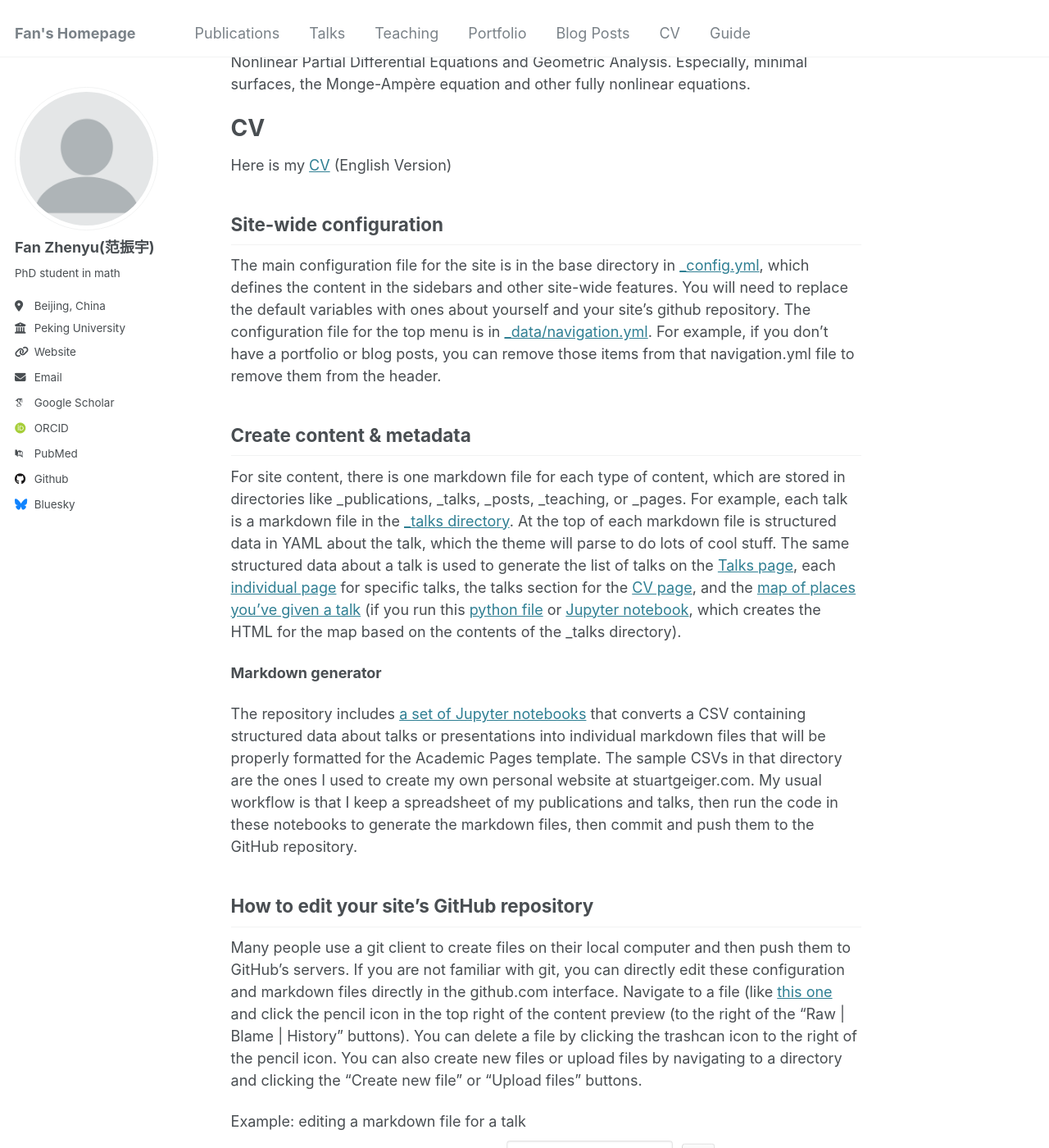
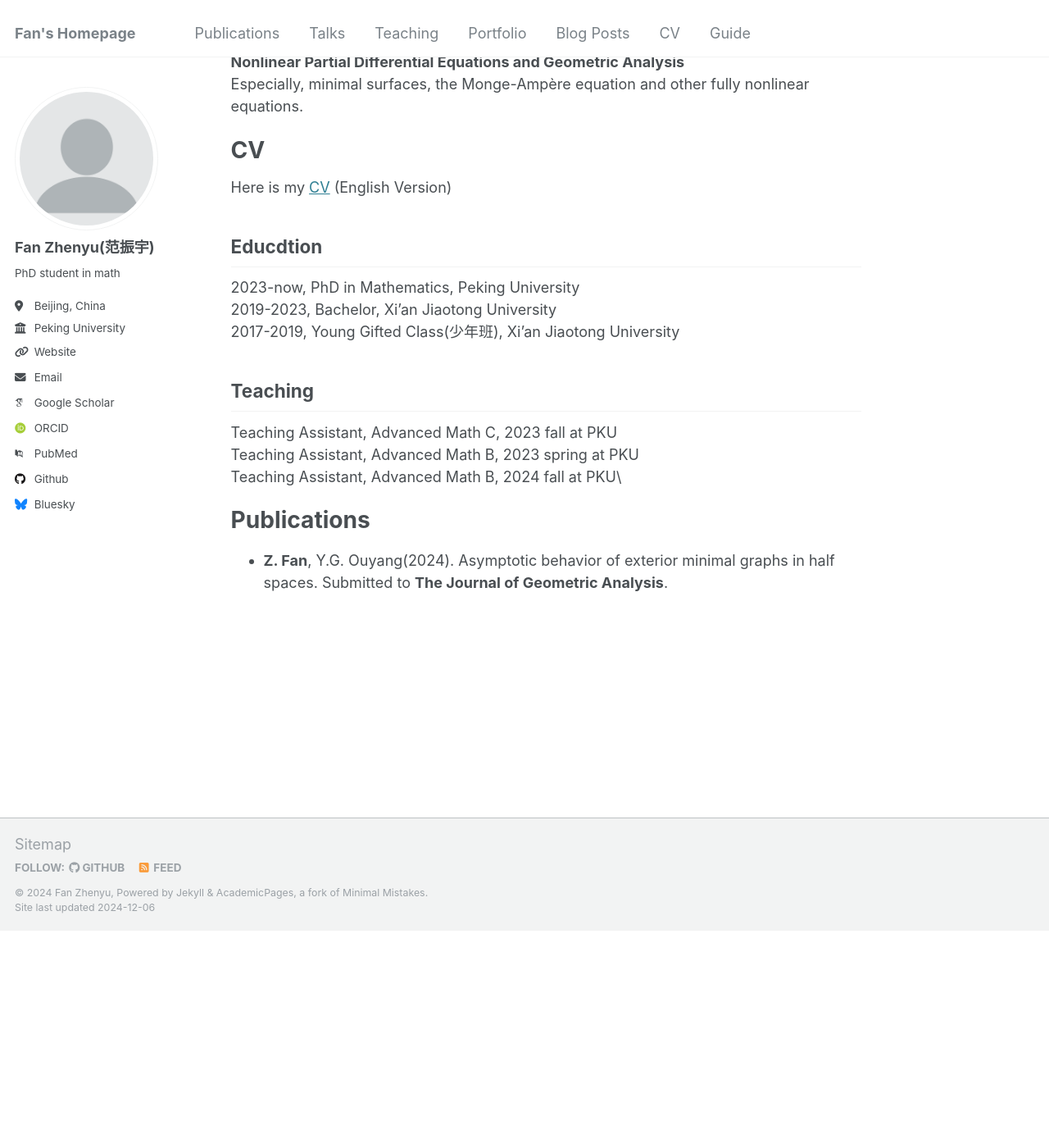
Before and after one commit to fanzymath/fanzymath.github.io, a Jekyll site: the page built from _pages/about.md, in a window 1280 px wide and 1400 px high, scrolled down 265 px. Shown: the whole window at 82% size. Built offline with Jekyll 4.4.1, drawn with Linux system fonts in a browser that asks for light colours; some web fonts are replaced; some of the changed text lies outside the part shown.

Commit message:
Update about.md

```diff
--- a/_pages/about.md
+++ b/_pages/about.md
@@ -11,33 +11,27 @@ I'm currently a PhD student at [School of Mathematical Sciences](https://www.mat
 
 Research Interests
 ======
-Nonlinear Partial Differential Equations and Geometric Analysis. Especially, minimal surfaces, the Monge-Ampère equation and other fully nonlinear equations.
+**Nonlinear Partial Differential Equations and Geometric Analysis** \
+Especially, minimal surfaces, the Monge-Ampère equation and other fully nonlinear equations.
 
 CV
 ======
 Here is my [CV](https://fanzheny.github.io/files/CV.pdf) (English Version)
 
 
-Site-wide configuration
+Educdtion
 ------
-The main configuration file for the site is in the base directory in [_config.yml](https://github.com/academicpages/academicpages.github.io/blob/master/_config.yml), which defines the content in the sidebars and other site-wide features. You will need to replace the default variables with ones about yourself and your site's github repository. The configuration file for the top menu is in [_data/navigation.yml](https://github.com/academicpages/academicpages.github.io/blob/master/_data/navigation.yml). For example, if you don't have a portfolio or blog posts, you can remove those items from that navigation.yml file to remove them from the header.
+2023-now, PhD in Mathematics, Peking University\
+2019-2023, Bachelor, Xi'an Jiaotong University\
+2017-2019, Young Gifted Class(少年班), Xi'an Jiaotong University
 
-Create content & metadata
+
+Teaching
 ------
-For site content, there is one markdown file for each type of content, which are stored in directories like _publications, _talks, _posts, _teaching, or _pages. For example, each talk is a markdown file in the [_talks directory](https://github.com/academicpages/academicpages.github.io/tree/master/_talks). At the top of each markdown file is structured data in YAML about the talk, which the theme will parse to do lots of cool stuff. The same structured data about a talk is used to generate the list of talks on the [Talks page](https://academicpages.github.io/talks), each [individual page](https://academicpages.github.io/talks/2012-03-01-talk-1) for specific talks, the talks section for the [CV page](https://academicpages.github.io/cv), and the [map of places you've given a talk](https://academicpages.github.io/talkmap.html) (if you run this [python file](https://github.com/academicpages/academicpages.github.io/blob/master/talkmap.py) or [Jupyter notebook](https://github.com/academicpages/academicpages.github.io/blob/master/talkmap.ipynb), which creates the HTML for the map based on the contents of the _talks directory).
+Teaching Assistant, Advanced Math C, 2023 fall at PKU\
+Teaching Assistant, Advanced Math B, 2023 spring at PKU\
+Teaching Assistant, Advanced Math B, 2024 fall at PKU\
 
-**Markdown generator**
-
-The repository includes [a set of Jupyter notebooks](https://github.com/academicpages/academicpages.github.io/tree/master/markdown_generator
-) that converts a CSV containing structured data about talks or presentations into individual markdown files that will be properly formatted for the Academic Pages template. The sample CSVs in that directory are the ones I used to create my own personal website at stuartgeiger.com. My usual workflow is that I keep a spreadsheet of my publications and talks, then run the code in these notebooks to generate the markdown files, then commit and push them to the GitHub repository.
-
-How to edit your site's GitHub repository
-------
-Many people use a git client to create files on their local computer and then push them to GitHub's servers. If you are not familiar with git, you can directly edit these configuration and markdown files directly in the github.com interface. Navigate to a file (like [this one](https://github.com/academicpages/academicpages.github.io/blob/master/_talks/2012-03-01-talk-1.md) and click the pencil icon in the top right of the content preview (to the right of the "Raw | Blame | History" buttons). You can delete a file by clicking the trashcan icon to the right of the pencil icon. You can also create new files or upload files by navigating to a directory and clicking the "Create new file" or "Upload files" buttons.
-
-Example: editing a markdown file for a talk
-![Editing a markdown file for a talk](/images/editing-talk.png)
-
-For more info
-------
-More info about configuring Academic Pages can be found in [the guide](https://academicpages.github.io/markdown/), the [growing wiki](https://github.com/academicpages/academicpages.github.io/wiki), and you can always [ask a question on GitHub](https://github.com/academicpages/academicpages.github.io/discussions). The [guides for the Minimal Mistakes theme](https://mmistakes.github.io/minimal-mistakes/docs/configuration/) (which this theme was forked from) might also be helpful.
+Publications
+======
+- **Z. Fan**, Y.G. Ouyang(2024). Asymptotic behavior of exterior minimal graphs in half spaces. Submitted to **The Journal of Geometric Analysis**.
```
